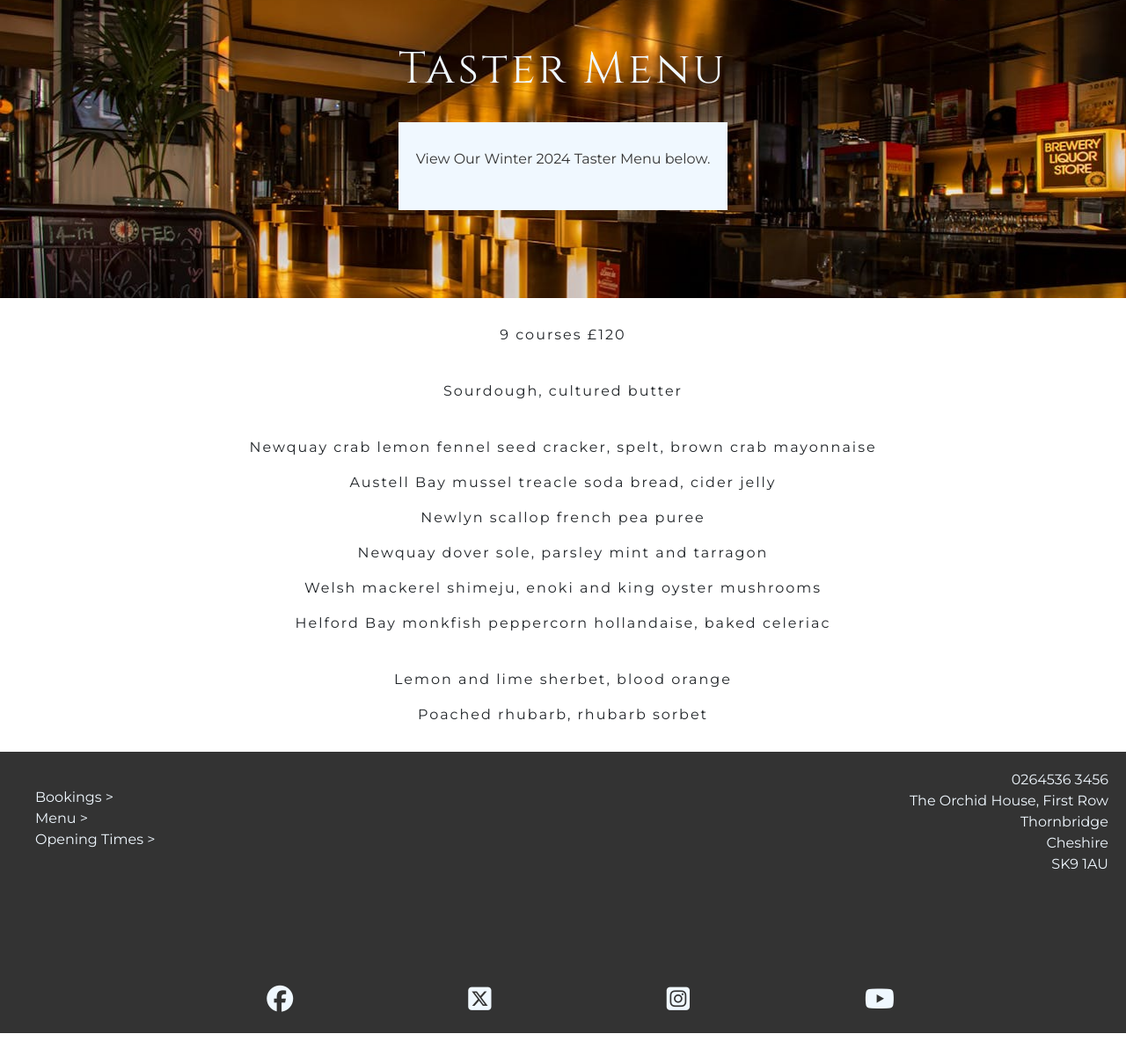
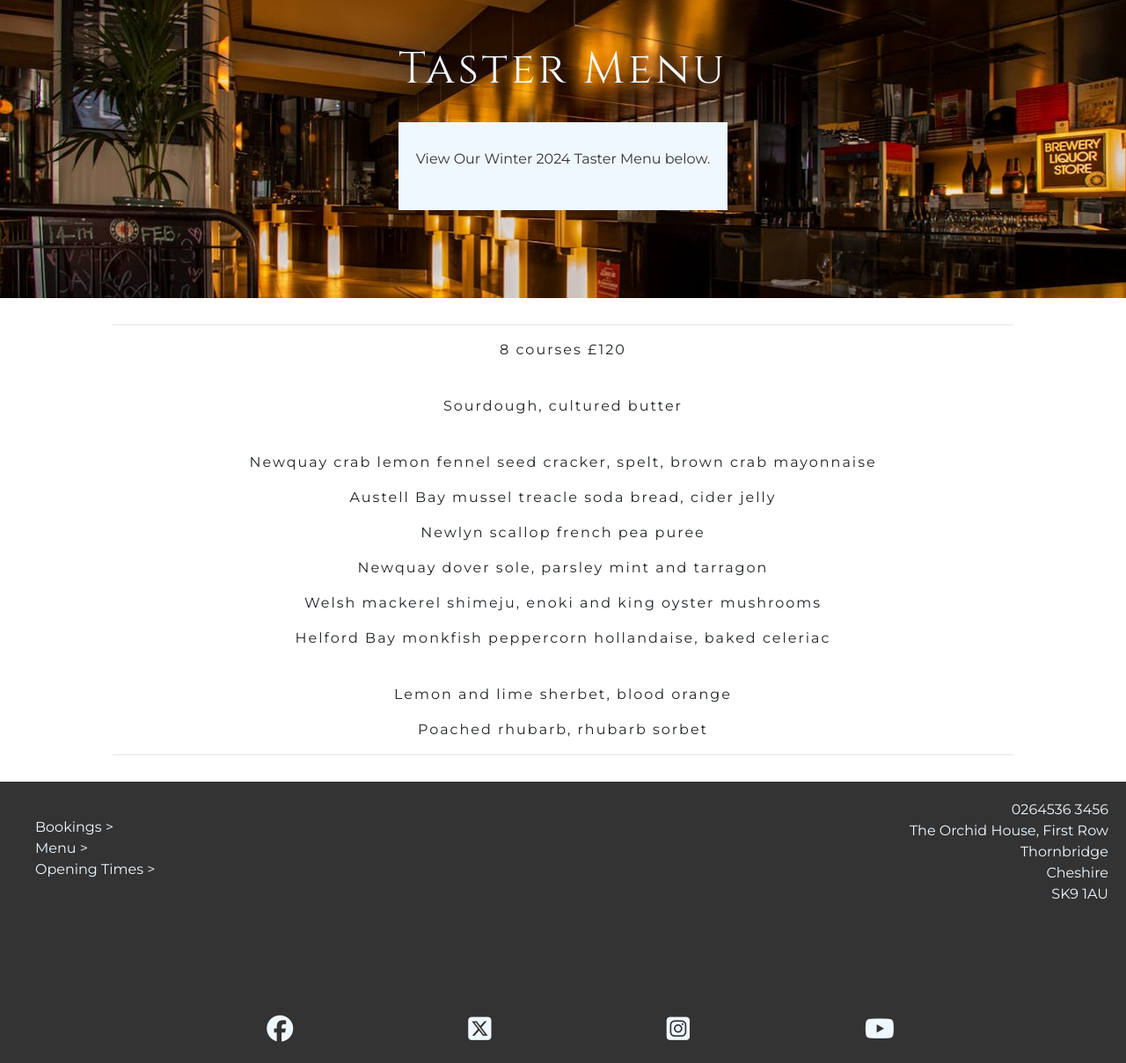
Before and after one commit to P-Worthington/Fruits-de-mer, a Flask app: page /menu in a window 1280 px wide. Shown: the part 41-1250 px from the top of the page at 88% size. Before the commit the page ends 1216 px from the top, so only its background shows below. Run offline with Flask 3, Linux system fonts and the light colour scheme; some libraries are stand-ins or nearby versions; some web fonts are replaced.

Commit message:
add hr elements above and below menu to create clear separation

```diff
--- a/templates/menu.html
+++ b/templates/menu.html
@@ -16,7 +16,8 @@
 
 <!--https://uksm.blob.core.windows.net/cloud/restaurants/17009/menus/onr-sample-tasting-feb24_11032024105511.pdf-->
 <div class="alt-page-content reduce-width">
-    <p>9 courses £120</p>
+    <hr>
+    <p>8 courses £120</p>
     <br>
     <p>Sourdough, cultured butter</p>
     <br>
@@ -29,6 +30,7 @@
     <br>
     <p>Lemon and lime sherbet, blood orange</p>
     <p>Poached rhubarb, rhubarb sorbet</p>
+    <hr>
 </div>
 
 {% endblock %}
```
